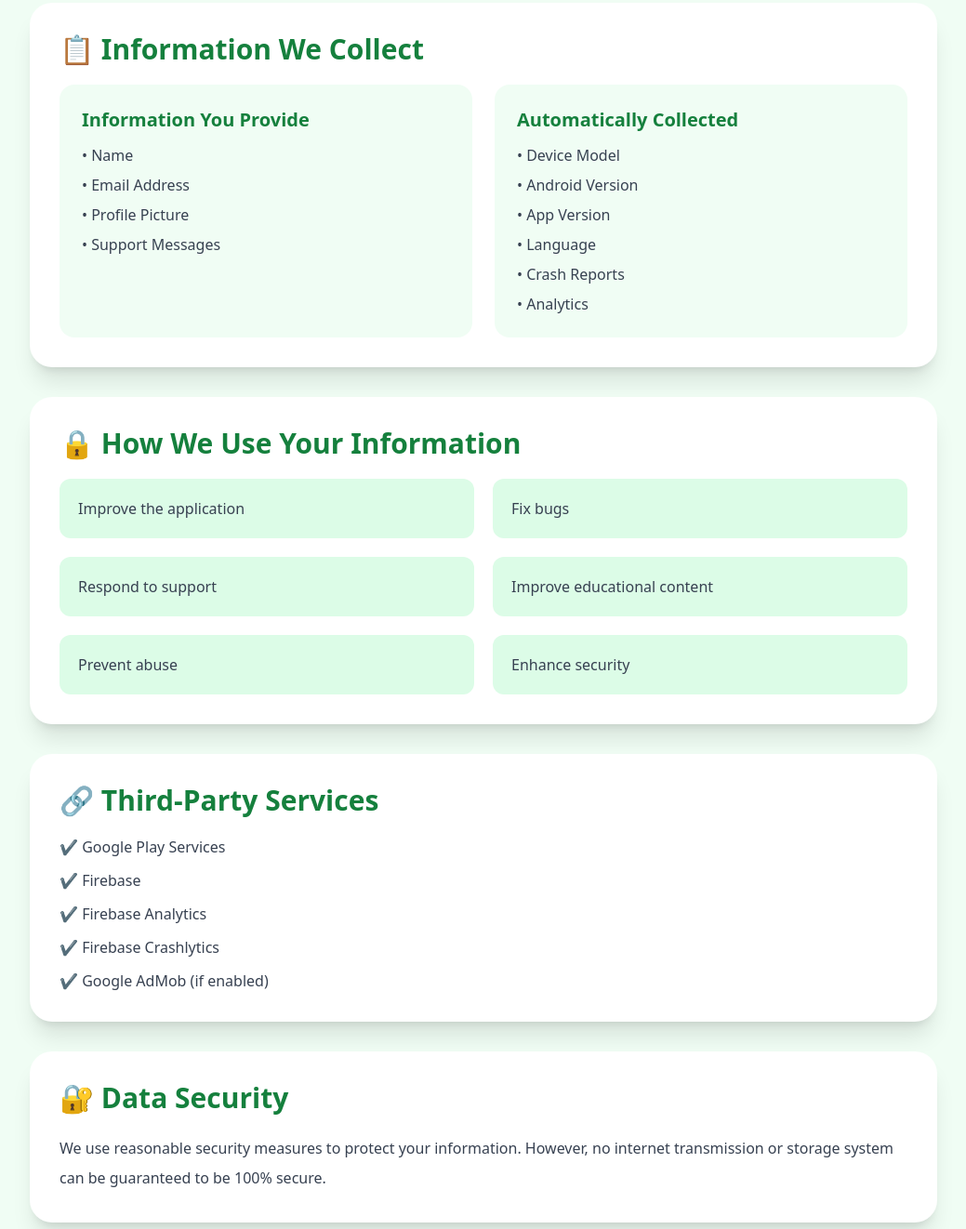
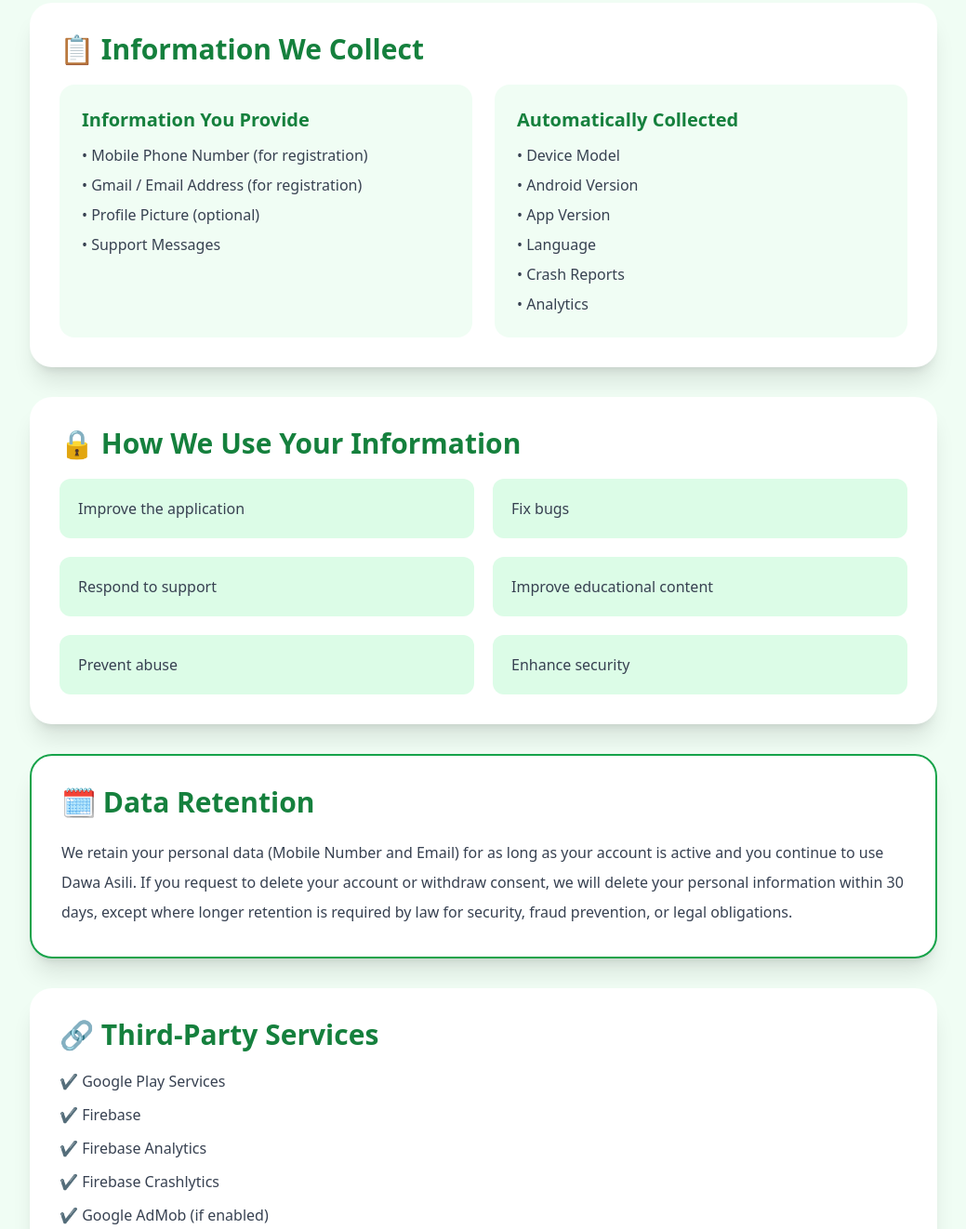
Before and after one commit to Mimeanidawa/dawa-asili-privacy-policy, a plain HTML site: page index.html in a window 1280 px wide. Shown: the part 1293-2615 px from the top of the page at 93% size, without its empty margins (120-1159 px from the left). Drawn offline with nearby package versions, Linux system fonts and the light colour scheme.

Commit message:
Revise Privacy Policy and Data Retention details
Updated the last updated date, improved clarity on data retention, and refined privacy policy language.

```diff
--- a/index.html
+++ b/index.html
@@ -43,7 +43,7 @@
         </p>
 
         <div class="mt-6 inline-block bg-white/20 px-5 py-2 rounded-full">
-            Last Updated: July 7, 2026
+            Last Updated: July 8, 2026
         </div>
 
     </div>
@@ -59,7 +59,7 @@
         <p class="leading-8 text-lg">
             Welcome to <strong>Dawa Asili</strong>.
             Your privacy is important to us. This Privacy Policy explains how
-            Dawa Asili collects, uses, stores and protects your information while
+            Dawa Asili collects, uses, stores, retains, and protects your information while
             using our application.
         </p>
 
@@ -135,11 +135,11 @@
 
                 <ul class="space-y-2">
 
-                    <li>• Name</li>
+                    <li>• Mobile Phone Number (for registration)</li>
 
-                    <li>• Email Address</li>
+                    <li>• Gmail / Email Address (for registration)</li>
 
-                    <li>• Profile Picture</li>
+                    <li>• Profile Picture (optional)</li>
 
                     <li>• Support Messages</li>
 
@@ -210,6 +210,22 @@
             </div>
 
         </div>
+
+    </div>
+
+
+    <!-- DATA RETENTION (FIX FOR REJECTION) -->
+    <div class="bg-white mt-8 rounded-3xl shadow-xl p-8 border-2 border-green-600">
+
+        <h2 class="text-3xl font-bold text-green-700 mb-5">
+            🗓️ Data Retention
+        </h2>
+
+        <p class="leading-8">
+            We retain your personal data (Mobile Number and Email) for as long as your account is active and you continue to use Dawa Asili.
+            If you request to delete your account or withdraw consent, we will delete your personal information within 30 days,
+            except where longer retention is required by law for security, fraud prevention, or legal obligations.
+        </p>
 
     </div>
 
@@ -286,7 +302,7 @@
 
             <li>✔ Request corrections</li>
 
-            <li>✔ Request deletion</li>
+            <li>✔ Request deletion of your account and data</li>
 
             <li>✔ Withdraw consent where applicable</li>
 
@@ -320,7 +336,7 @@
         </h2>
 
         <p class="text-lg">
-            If you have any questions regarding this Privacy Policy,
+            If you have any questions regarding this Privacy Policy or data retention,
             please contact us.
         </p>
 
```
